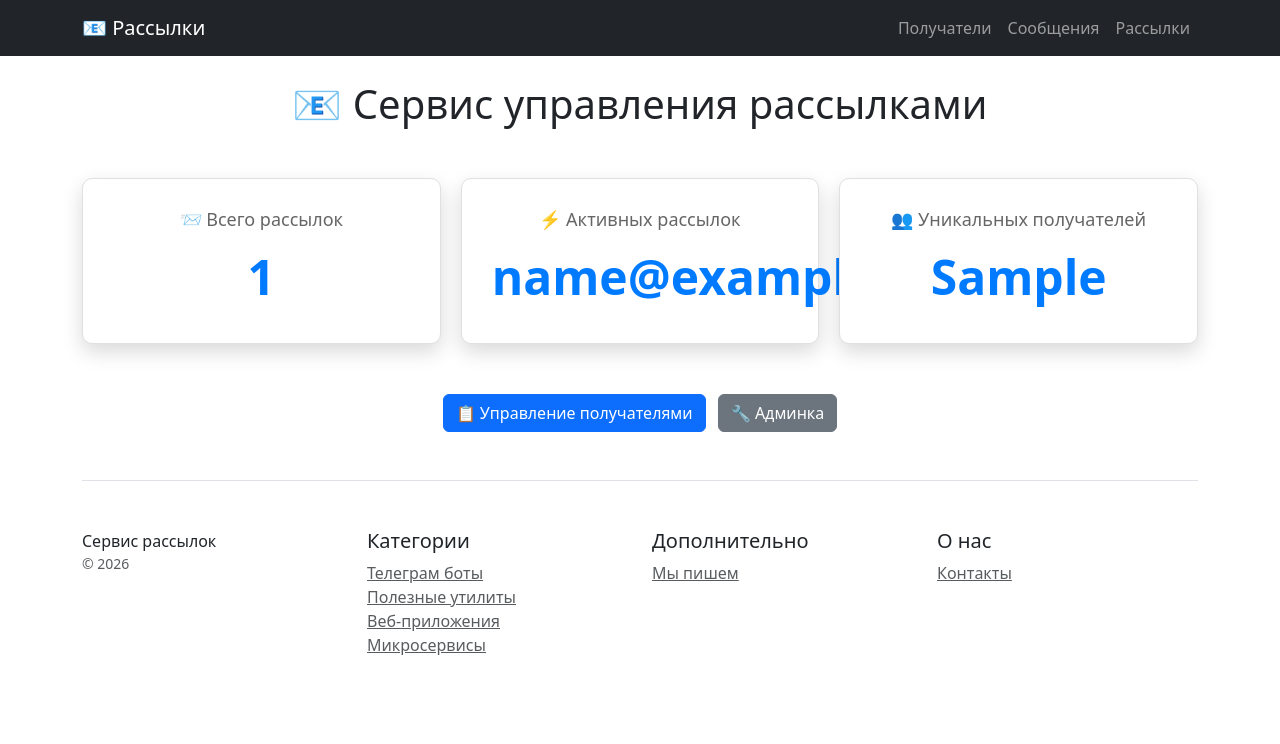
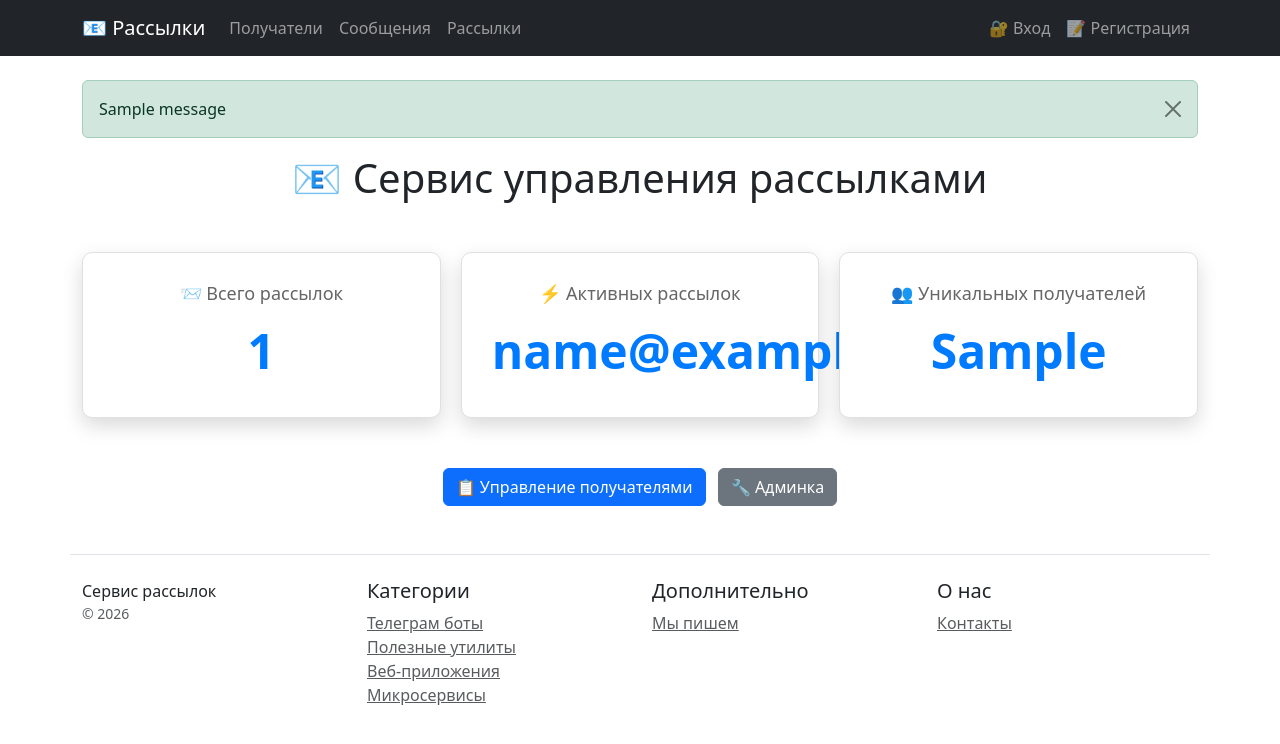
Before and after one commit to VikaDavlyatshina/Mailing_service, a Django app: template mailing/templates/mailing/home.html in a window 1280 px wide. Shown: the top 744 px of the page. Run offline with Django 5.2, Linux system fonts and the light colour scheme; the template is opened without the code that fills it: most values are stand-ins (such as "Sample title", 1, 10 or a date in 2020); one stand-in notice (Sample message) is shown; parts of the project's set-up code (start-up, migrations or seed data) failed here and were passed over; some libraries are stand-ins or nearby versions.

Commit message:
Корректировка Базового шаблона. Добавлены кнопки управления профилем

```diff
--- a/mailing/templates/base.html
+++ b/mailing/templates/base.html
@@ -47,6 +47,18 @@
             color: #007bff;
             margin: 0;
         }
+
+        /* Для кнопки выхода в стиле ссылки */
+        .btn-logout {
+            background: none;
+            border: none;
+            color: rgba(255,255,255,.55);
+            padding: 8px 16px;
+        }
+        .btn-logout:hover {
+            color: rgba(255,255,255,.75);
+            text-decoration: none;
+        }
     </style>
     {% block extra_css %}{% endblock %}
 </head>
@@ -55,20 +67,69 @@
 <nav class="navbar navbar-expand-lg navbar-dark bg-dark">
     <div class="container">
         <a class="navbar-brand" href="{% url 'mailing:home' %}">📧 Рассылки</a>
-            <div class="navbar-nav">
+
+        {# Кнопка для мобильных устройств #}
+        <button class="navbar-toggler" type="button" data-bs-toggle="collapse" data-bs-target="#navbarNav">
+            <span class="navbar-toggler-icon"></span>
+        </button>
+
+        <div class="collapse navbar-collapse" id="navbarNav">
+            {# Левая часть меню #}
+            <ul class="navbar-nav me-auto">
+                <li class="nav-item">
                     <a class="nav-link" href="{% url 'mailing:recipient_list' %}">Получатели</a>
+                </li>
+                <li class="nav-item">
                     <a class="nav-link" href="{% url 'mailing:message_list' %}">Сообщения</a>
+                </li>
+                <li class="nav-item">
                     <a class="nav-link" href="{% url 'mailing:mailing_list' %}">Рассылки</a>
+                </li>
+            </ul>
+
+            {# Правая часть меню (пользователь) #}
+            <ul class="navbar-nav ms-auto">
+                {% if user.is_authenticated %}
+                    <li class="nav-item">
+                        <a class="nav-link" href="{% url 'users:profile' %}">
+                            👤 {{ user.get_display_name }}
+                        </a>
+                    </li>
+                    <li class="nav-item">
+                        <form action="{% url 'users:logout' %}" method="post" class="d-inline">
+                            {% csrf_token %}
+                            <button type="submit" class="btn btn-link nav-link btn-logout">
+                                🚪 Выйти
+                            </button>
+                        </form>
+                    </li>
+                {% else %}
+                    <li class="nav-item">
+                        <a class="nav-link" href="{% url 'users:login' %}">🔐 Вход</a>
+                    </li>
+                    <li class="nav-item">
+                        <a class="nav-link" href="{% url 'users:register' %}">📝 Регистрация</a>
+                    </li>
+                {% endif %}
+            </ul>
         </div>
     </div>
 </nav>
 
 <div class="container mt-4">
+    {% if messages %}
+        {% for message in messages %}
+            <div class="alert alert-{{ message.tags }} alert-dismissible fade show">
+                {{ message }}
+                <button type="button" class="btn-close" data-bs-dismiss="alert"></button>
+            </div>
+        {% endfor %}
+    {% endif %}
+
     {% block content %}{% endblock %}
 </div>
 
-<div class="container">
-        <footer class="pt-4 my-md-5 pt-md-5 border-top">
+<footer class="container mt-5 pt-4 border-top">
     <div class="row">
         <div class="col-12 col-md">
             Сервис рассылок
@@ -86,19 +147,19 @@
         <div class="col-6 col-md">
             <h5>Дополнительно</h5>
             <ul class="list-unstyled text-small">
-                        <li><a class="text-muted" href=#>Мы пишем</a></li>
+                <li><a class="text-muted" href="#">Мы пишем</a></li>
             </ul>
         </div>
         <div class="col-6 col-md">
             <h5>О нас</h5>
             <ul class="list-unstyled text-small">
-                        <li><a class="text-muted" href=#>Контакты</a></li>
+                <li><a class="text-muted" href="#">Контакты</a></li>
             </ul>
         </div>
     </div>
 </footer>
 
-    </div>
-
+<script src="{% static 'js/bootstrap.bundle.min.js' %}"></script>
+{% block extra_js %}{% endblock %}
 </body>
 </html>
```
Lines whose indentation alone changed are shown as unchanged.
